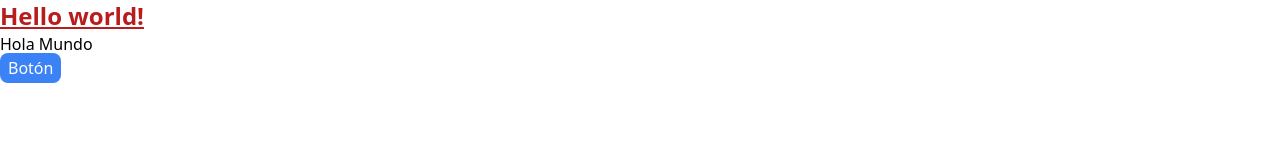
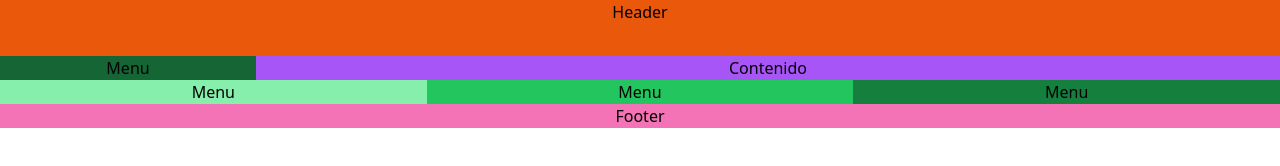
Before and after one commit to yademirh/primerProyecto-NodeJs, a website: page src/index.html in a window 1280 px wide. Drawn offline with nearby package versions, Linux system fonts and the light colour scheme; files that its build step writes are made by us from their sources.

Commit message:
Visualizacion estructura flexbox container

```diff
--- a/src/index.html
+++ b/src/index.html
@@ -6,12 +6,30 @@
   <link href="/dist/output.css" rel="stylesheet">
 </head>
 <body>
-  <h1 class="text-2xl text-red-700 font-bold underline">
-    Hello world!
-  </h1>
-  <p>
-    Hola Mundo
-  </p>
-  <span class="hover:shadow-md hover:shadow-black transition duration-200 hover:cursor-pointer hover:bg-red-500 text-white bg-blue-500 px-2 py-1 rounded-lg">Botón</span>
+  <div class="text-center container bg-red-500 mx-auto">
+    <header class="bg-orange-600 h-14 ">
+      Header
+    </header>
+    <div class=" flex flex-wrap bg-blue-300">
+      <menu class="bg-green-800 w-1/5">
+        Menu
+      </menu>
+      <Section class="bg-purple-500 w-4/5">
+        Contenido
+      </Section>
+      <div class="bg-green-300 w-1/3">
+        Menu
+      </div>
+      <div class="bg-green-500 w-1/3">
+        Menu
+      </div>
+      <div class="bg-green-700 w-1/3">
+        Menu
+      </div>
+    </div>
+    <footer class="bg-pink-400">
+      Footer
+    </footer>
+  </div>
 </body>
 </html>
```
